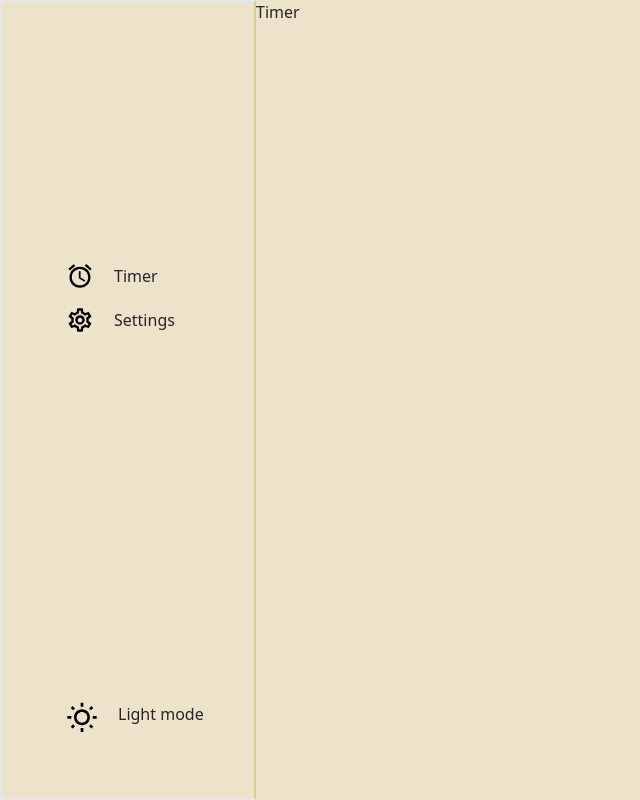
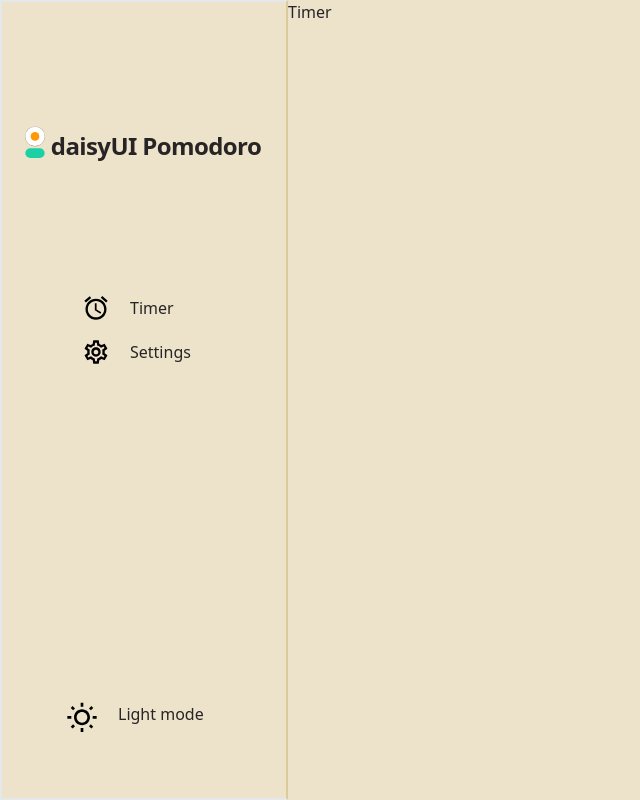
Before and after one commit to michaelcanonizado/daisyui-pomodoro, a React (Create React App) app: page /#/timer in a window 1280 px wide. Shown: the whole page, without its empty margins (0-640 px from the left). Built offline with nearby package versions, Linux system fonts and the light colour scheme.

Commit message:
added sidebar logo styles

```diff
--- a/src/components/SideBar/Link.tsx
+++ b/src/components/SideBar/Link.tsx
@@ -13,7 +13,7 @@ const Links: FC<INavLink> = (props): ReactElement => {
 
 	return (
 		<NavLink
-			className="py-2 pr-4 pl-16 flex hover:bg-base-200 transition-colors"
+			className="py-2 pl-20  flex hover:bg-base-200 transition-colors"
 			to={path}
 		>
 			<span className="mr-5">
--- a/src/components/SideBar/SideBar.tsx
+++ b/src/components/SideBar/SideBar.tsx
@@ -4,9 +4,27 @@ import SideBarLinks from './SideBarLinks';
 
 const SideBar: FC = (): ReactElement => {
 	return (
-		<nav className="flex flex-col w-64 border-r-base-300 border-2">
-			<div className="w-full aspect-square">
-				<Link to="/" />
+		<nav className="flex flex-col w-72 border-r-base-300 border-2">
+			<div className="w-full aspect-square grid place-items-center">
+				<Link
+					to="https://daisyui.com/"
+					className="flex justify-center mr-2"
+					target="_blank"
+					rel="noopener noreferrer"
+				>
+					<div className="">
+						<img
+							className="w-8"
+							src="./icons/daisyui.svg"
+							alt="daisyUI Pomodoro"
+						/>
+					</div>
+					<div className="mt-[4px]">
+						<span className="text-2xl font-extrabold tracking-tight">
+							daisyUI Pomodoro
+						</span>
+					</div>
+				</Link>
 			</div>
 			<div className="h-full pb-14">
 				<SideBarLinks />
```
Also changed, not shown: public/icons/daisyui.svg (added).
